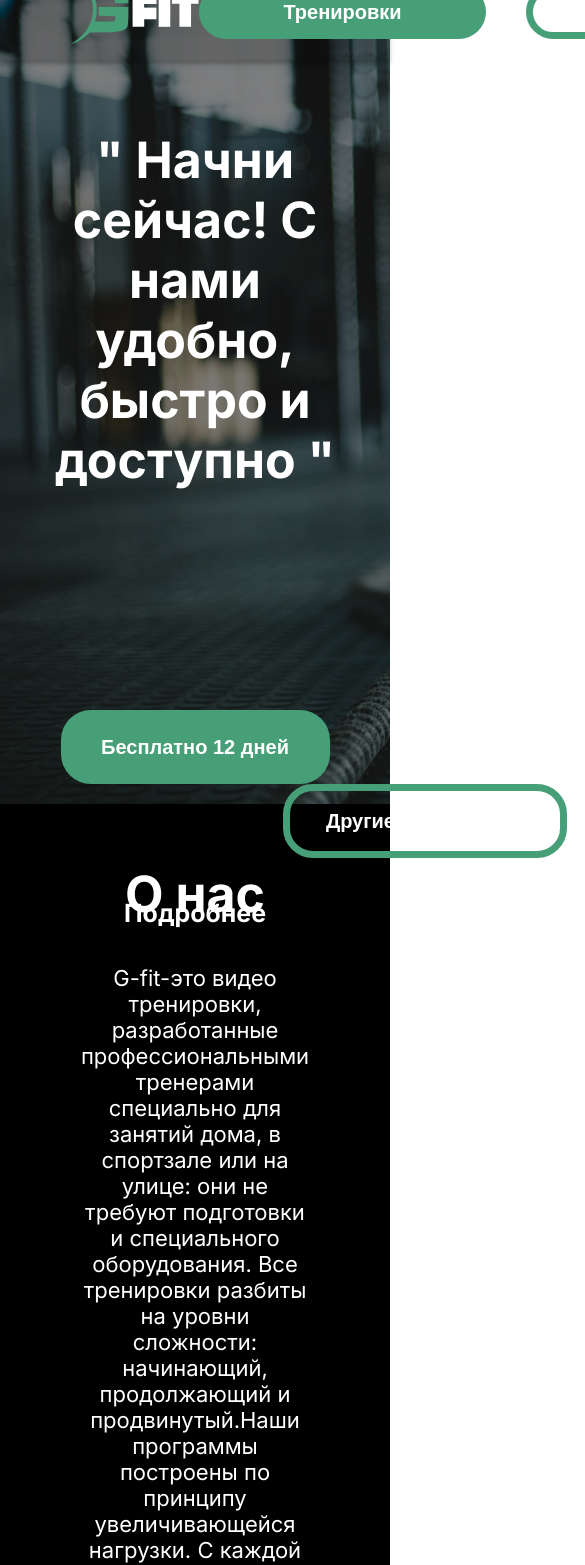
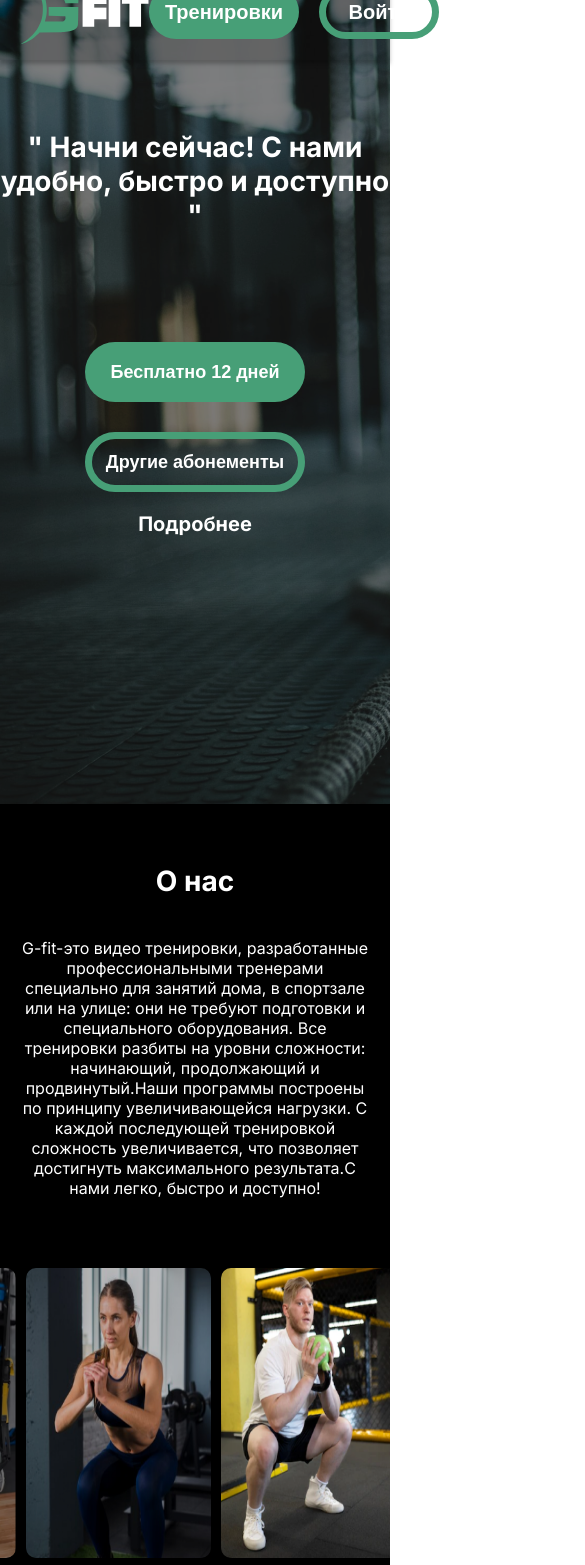
Before and after one commit to Ymanaly/Last-GFIT, a React (Create React App) app in the folder app/: page / in a window 390 px wide. Shown: the part 40-1605 px from the top of the page, 585 px wide, since content can reach past the window. Built offline with nearby package versions, Linux system fonts and the light colour scheme; a web font is replaced by a local one.

Commit message:
Last Git

```diff
--- a/app/src/components/footer/Footer.js
+++ b/app/src/components/footer/Footer.js
@@ -12,7 +12,7 @@ function Footer() {
     <div className={classes.page}>
       <div className={classes.footer}>
         <div className={classes.footer__title}>
-            <span ><a className={classes.footerA} href='app/src/components/footer/Footer#'>Попробовать бесплатно</a></span>
+            <span><a className={classes.footerA} href='app/src/components/footer/Footer#'>Попробовать бесплатно</a></span>
             <span><a className={classes.footerA} href='app/src/components/footer/Footer#'>Помощь</a></span>
             <span><a className={classes.footerA} href='app/src/components/footer/Footer#'>Конфиденциальность</a></span>
         </div>
--- a/app/src/components/footer/footer.module.css
+++ b/app/src/components/footer/footer.module.css
@@ -13,12 +13,10 @@
   display: flex;
   flex-direction: row;
   align-items: center;
-  justify-content: center;
-  justify-content: space-between;
-  margin: 0 auto;
+  justify-content: space-around;
   margin-top: 60px;
-  width: 958px;
-  height: 38px;
+  width: 100%;
+  height: auto;
 }
 .footerA {
   text-decoration: none;
@@ -71,8 +69,11 @@
     color: blue;
   }
   .footer__title span a {
-    font-size: 12px;
+    font-size: 18px;
     color: grey;
+  }
+  .footer__icon{
+    height: 60px;
   }
   .footer__icon span {
     font-size: 12px;
@@ -81,3 +82,12 @@
     display: none;
   }
 }
+
+@media (max-width: 550px) {
+  .footer__title {
+    flex-direction: column;
+  }
+  .footer__title span{
+    margin: 10px 0;
+  }
+}
--- a/app/src/pages/MainPage/about/tets/aboutUs.js
+++ b/app/src/pages/MainPage/about/tets/aboutUs.js
@@ -24,6 +24,30 @@ const AboutUs = () => {
     speed: 1800,
     autoplaySpeed: 0.2,
     arrows: false,
+    responsive: [
+      {
+        breakpoint: 1200,
+        settings: {
+          slidesToShow: 4,
+          slidesToScroll: 1
+        }
+      },
+      {
+        breakpoint: 800,
+        settings: {
+          slidesToShow: 3,
+          slidesToScroll: 1
+        }
+      },
+      {
+        breakpoint: 650,
+        settings: {
+          slidesToShow: 2,
+          slidesToScroll: 1
+        }
+      }
+    ]
+
   };
 
   return (
--- a/app/src/pages/MainPage/about/tets/aboutUs.modules.css
+++ b/app/src/pages/MainPage/about/tets/aboutUs.modules.css
@@ -61,7 +61,7 @@
 .mainWhyUs {
   background-color: white;
   width: 100%;
-  height: 700px;
+  height: auto;
 }
 
 .h1WhyUs {
@@ -73,7 +73,7 @@
 
 .containerWhyUs {
   display: flex;
-  justify-content: space-evenly;
+  justify-content: space-around;
   flex-wrap: wrap;
   margin-top: 140px;
 }
@@ -81,7 +81,7 @@
 .boxWhyUs {
   width: 250px;
   height: 200px;
-  margin: 0px 80px 0px 80px;
+  margin: 0 80px;
 }
 
 .blockWhyUs {
@@ -123,3 +123,117 @@
 .boxWhyUs p {
   text-align: center;
 }
+
+
+@media (max-width: 1400px) {
+  .aboutContainer{
+    width: 250px !important;
+  }
+}
+
+@media (max-width: 1300px) {
+  .aboutContainer{
+    width: 230px !important;
+  }
+  .aboutItem{
+    height: 330px;
+  }
+}
+@media (max-width: 1024px) {
+  .h1AboutUs {
+    font-size: 40px;
+  }
+  .pAboutUs {
+    font-size: 20px;
+  }
+  .h1WhyUs {
+    font-size: 40px;
+  }
+}
+
+
+@media (max-width: 950px) {
+
+  .aboutContainer{
+    width: 220px !important;
+  }
+  .aboutItem{
+    height: 320px;
+  }
+}
+
+@media (max-width: 950px) {
+  .aboutContainer{
+    width: 210px !important;
+  }
+  .aboutItem{
+    height: 320px;
+  }
+}
+@media (max-width: 850px) {
+  .aboutContainer{
+    width: 200px !important;
+  }
+  .aboutItem{
+    height: 315px;
+  }
+  .boxWhyUs{
+    margin: 0 40px;
+  }
+}
+
+@media (max-width: 650px) {
+  .aboutContainer{
+    width: 95% !important;
+  }
+  .aboutItem{
+    height: 365px;
+  }
+  .h1AboutUs {
+    font-size: 28px;
+  }
+  .pAboutUs {
+    font-size: 18px;
+    margin-left: 10%;
+    margin-right: 10%;
+  }
+  .h1WhyUs {
+    font-size: 28px;
+  }
+
+  .boxWhyUs{
+    margin: 0 40px;
+  }
+  .containerWhyUs {
+    margin-top: 60px;
+  }
+}
+
+@media (max-width: 600px) {
+  .aboutItem{
+    height: 325px;
+  }
+}
+
+@media (max-width: 425px) {
+  .pAboutUs {
+    font-size: 16px;
+    margin-left: 5%;
+    margin-right: 5%;
+  }
+  .aboutBlock {
+    margin: 10px auto 20px;
+  }
+  .aboutItem{
+    height: 290px;
+  }
+}
+
+@media (max-width: 375px) {
+  .aboutItem{
+    height: 240px;
+  }
+  .aboutBlock {
+    margin: 10px auto 0;
+  }
+}
--- a/app/src/pages/MainPage/daunloadPage/components/mobile/Mobile.js
+++ b/app/src/pages/MainPage/daunloadPage/components/mobile/Mobile.js
@@ -21,6 +21,7 @@ function Mobile() {
                 <a className={classes.btn} href="#">
                   CКАЧАТЬ
                 </a>
+                <div className={classes.mobileIcons}>
                 <div className={classes.play}>
                   <img src={playMarket} alt="" />
                   <h5>Google Play</h5>
@@ -28,6 +29,7 @@ function Mobile() {
                 <div className={classes.code}>
                   <img src={code} alt="" />
                   <h5>QR-код</h5>
+                </div>
                 </div>
               </div>
             </div>
--- a/app/src/pages/MainPage/daunloadPage/style/mobile.module.css
+++ b/app/src/pages/MainPage/daunloadPage/style/mobile.module.css
@@ -7,16 +7,16 @@
   display: flex;
   width: 1440px;
   margin: 0 auto;
-  justify-content: center;
+  justify-content: space-around;
 }
-.Mobile__inner .mobile__left {
-  padding-right: 391px;
-}
+/*.Mobile__inner .mobile__left {*/
+/*  padding-right: 391px;*/
+/*}*/
 .mobile__left {
-  margin-top: 150px;
+  margin: 100px 0;
 }
 .mobile__title h2 {
-  font-family: Inter;
+  font-family: "Inter";
   font-size: 20px;
   line-height: 34px;
   margin-bottom: 30px;
@@ -39,7 +39,7 @@
 .icons {
   display: flex;
   width: 342px;
-  height: 51px;
+  height: auto;
   justify-content: space-between;
   align-items: center;
 }
@@ -115,7 +115,8 @@
 }
 @media only screen and (max-width: 1300px) {
   .Mobile__inner {
-    width: 100%;
+    width: 95%;
+    margin: 0 auto;
   }
 }
 @media only screen and (max-width: 1000px) {
@@ -133,3 +134,32 @@
     width: 150px;
   }
 }
+
+
+@media only screen and (max-width: 500px) {
+  .mobile__title h2 {
+    font-size: 16px;
+    margin-right: 0;
+  }
+  .mobile__text p {
+    width: 340px;
+    font-size: 12px;
+  }
+  .btn {
+    width: 180px;
+    margin-left: 20px;
+  }
+  .icons {
+    width: 90%;
+    flex-wrap: wrap;
+  }
+  .mobileIcons{
+    width: 100%;
+    padding: 20px;
+    display: flex;
+    justify-content: start;
+  }
+  .play {
+    margin-right: 30px;
+  }
+}
--- a/app/src/pages/MainPage/header/Header.jsx
+++ b/app/src/pages/MainPage/header/Header.jsx
@@ -19,12 +19,14 @@ const Header = () => {
               Плата за подписку начинается после окончания
               <br/> бесплатного пробного периода
             </span>
+                        <div className="headerFlex">
                         <Link to="/tren">
                             <button className="Buttons Neons">Бесплатно 12 дней</button>
                         </Link>
                         <Link to="/payment">
                             <button className="buttons neons">Другие абонементы</button>
                         </Link>
+                        </div>
                     </li>
                 </ul>
             </div>
--- a/app/src/pages/MainPage/header/header.modules.css
+++ b/app/src/pages/MainPage/header/header.modules.css
@@ -22,13 +22,18 @@
   width: 100%;
 }
 .head {
-  margin-left: 70px;
+  padding: 0 80px;
   display: flex;
   justify-content: space-between;
 }
 .headerBtn {
-  margin: 0 50px 0 0;
   display: flex;
+  align-items: center;
+}
+.headerFlex {
+  margin: 100px 50px 0;
+  display: flex;
+  justify-content: center;
   align-items: center;
 }
 
@@ -195,7 +200,7 @@
 }
 
 .Buttons {
-  margin-top: 100px;
+  /*margin-top: 100px;*/
   width: 269px;
   height: 74px;
   cursor: pointer;
@@ -246,7 +251,7 @@
 
 .portfolio li {
   text-align: center;
-  padding-top: 80px;
+  padding-top: 100px;
 }
 
 .Buttons .buttons {
@@ -256,8 +261,8 @@
 .text {
   position: absolute;
   top: 5px;
+  left: 30%;
   margin-top: 410px;
-  margin-left: 120px;
   text-align: center;
   color: white;
   font-size: 26px;
@@ -274,7 +279,7 @@
 }
 
 .capital {
-  margin: 150px 20px 40px;
+  margin: 150px 0 40px;
   font-size: 50px;
   text-align: center;
   color: #ffff;
@@ -282,7 +287,7 @@
 
 .span {
   text-align: center;
-  margin-top: 40px;
+  margin-top: 60px;
   font-size: 25px;
   color: white;
 }
@@ -306,21 +311,136 @@
   height: 200px;
 }
 
-/*.in_overlay {*/
-/*    width: 100%;*/
-/*    height: 100%;*/
-/*    background: rgba(5, 5, 5, 0.67);*/
-/*    display: none;*/
-/*    position: fixed;*/
-/*    top: 0;*/
-/*    left: 0;*/
-/*    z-index: 10;*/
-/*}*/
 
-/*.modal.in_show + .in_overlay {*/
-/*    display: block;*/
-/*}*/
 
-/*.in_confirm_contents div p {*/
-/*    color: #333;*/
-/*}*/
+@media (max-width: 1200px) {
+  .buttons{
+    margin-left: 200px;
+  }
+  .text {
+    margin-top: 360px;
+    left: 20%;
+  }
+}
+@media (max-width: 1024px) {
+  .capital {
+    font-size: 40px;
+  }
+  .buttons{
+    margin-left: 150px;
+  }
+  .text {
+    margin-top: 300px;
+  }
+  .portfolio li {
+    padding-top: 20px;
+  }
+  .span {
+    margin-top: 50px;
+    font-size: 20px;
+  }
+}
+@media (max-width: 900px) {
+  .headerButton{
+    width: 230px;
+  }
+}
+@media (max-width: 800px) {
+  .head {
+    padding: 0 40px;
+  }
+  .buttons{
+    margin-left: 100px;
+  }
+  .text {
+    left: 10%;
+  }
+}
+@media (max-width: 768px) {
+  .Buttons{
+    width: 220px;
+    font-size: 18px;
+  }
+  .buttons{
+    width: 220px;
+    font-size: 18px;
+  }
+}
+
+@media (max-width: 650px) {
+  .headerButton {
+    width: 180px;
+  }
+  .headerButton2 {
+    width: 150px;
+  }
+  .capital {
+    font-size: 30px;
+  }
+  .text{
+    font-size: 20px;
+  }
+  .headerFlex{
+    flex-wrap: wrap;
+    justify-content: space-around;
+  }
+  .buttons{
+    margin-left: 0;
+  }
+}
+
+@media (max-width: 600px) {
+  .head {
+    padding: 0 20px;
+  }
+  .headerButton {
+    width: 150px;
+  }
+  .headerButton2 {
+    margin-left: 20px;
+    width: 120px;
+  }
+  .capital {
+    font-size: 28px;
+  }
+  .headerFlex{
+    flex-wrap: wrap;
+    justify-content: center;
+    flex-direction: column;
+    margin: 50px 0 0;
+  }
+  .text {
+    margin-top: 260px;
+  }
+  .buttons{
+    margin-top: 30px;
+    height: 60px;
+  }
+  .Buttons {
+    height: 60px;
+  }
+  .span {
+    margin-top: 20px;
+  }
+}
+
+@media (max-width: 475px) {
+  .text {
+    font-size: 18px;
+    left: 0;
+  }
+}
+
+@media (max-width: 375px) {
+  .text {
+    font-size: 17px;
+    margin-top: 280px;
+  }
+}
+
+@media (max-width: 320px) {
+  .text {
+    font-size: 16px;
+    margin-top: 320px;
+  }
+}
--- a/app/src/pages/MainPage/reviews/reviews.jsx
+++ b/app/src/pages/MainPage/reviews/reviews.jsx
@@ -45,8 +45,7 @@ const Reviews = () => {
                                 С удовольствием хожу в ваш зал, очень нравятся условия, доброжелательные администраторы и уютная обстановка
                             </div>
                         </div>
-                    </div>
-                    <div className="container__item">
+
                         <div className="container__card">
                             <div className="bgImg">
                                 <img className='reviewImg' src={avaImg4}/>
--- a/app/src/pages/MainPage/reviews/reviews.modules.css
+++ b/app/src/pages/MainPage/reviews/reviews.modules.css
@@ -9,11 +9,10 @@
     margin-top: 70px;
     font-size: 55px;
     margin-bottom: 70px;
-}
-h1 {
     text-align: center;
     height: 61px;
 }
+
 .tac {
     text-align: center;
 }
@@ -46,7 +45,7 @@ h1 {
 }
 .container__item {
     display: flex;
-    width: 916px;
+    width: 87%;
     margin: 70px auto 0;
     justify-content: space-between;
     padding-top: 60px;
@@ -54,9 +53,11 @@ h1 {
 }
 .container__card {
     background-color: #479f77;
-    width: 278px;
+    width: 30%;
     height: auto;
     border-radius: 20px;
+    padding: 10px;
+    margin: 50px 0;
 }
 .container__card-title {
     text-align: center;
@@ -67,9 +68,56 @@ h1 {
 .container__card-text {
     margin: auto ;
     font-weight: 300;
-    height: 110px;
+    height: auto;
     width: 226px;
     font-size: 18px;
     line-height: 128.9%;
     transform: translateY(-25px);
 }
+
+
+@media (max-width: 1100px) {
+    .bgImg {
+        width: 150px;
+        height: 150px;
+    }
+    .container__card-title {
+        font-size: 14px;
+    }
+    .container__card-text {
+        font-size: 16px;
+    }
+    .container__item {
+        margin: 50px auto 0;
+
+    }
+}
+
+@media (max-width: 1024px) {
+    .avaReviewH1 {
+        font-size: 40px ;
+        margin-bottom: 0;
+    }
+    .bgImg {
+        width: 130px;
+        height: 130px;
+    }
+    .container__card {
+        width: 45%;
+    }
+}
+
+@media (max-width: 650px) {
+    .avaReviewH1 {
+        font-size: 28px;
+    }
+    .container__item {
+        margin: 0 auto 0;
+    }
+    .container__card {
+        width: 100%;
+    }
+    .container__card-text {
+        width: 90%;
+    }
+}
```
